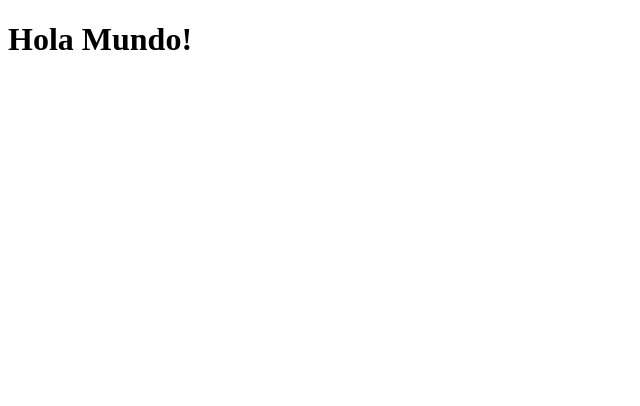
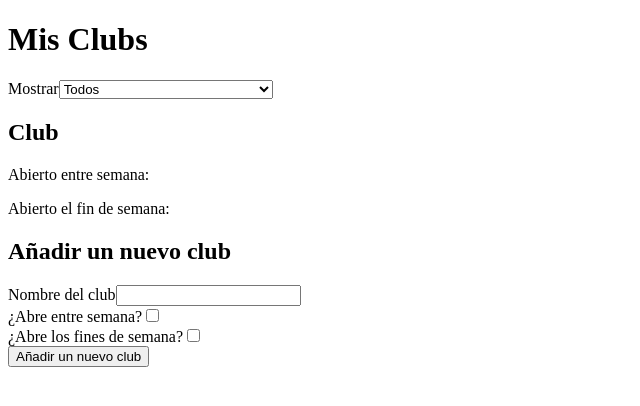
Before and after one commit to Adalab/modulo-3-evaluacion-intermedia-AndreaAguado, a React (Create React App) app: page / in a window 1280 px wide. Shown: the top 406 px of the page, without its empty margins (0-640 px from the left). Built offline with nearby package versions, Linux system fonts and the light colour scheme.

Commit message:
add html structure

```diff
--- a/public/index.html
+++ b/public/index.html
@@ -4,7 +4,7 @@
     <meta charset="utf-8" />
     <link rel="icon" href="%PUBLIC_URL%/favicon.ico" />
     <meta name="viewport" content="width=device-width, initial-scale=1" />
-    <title>React Starter Kit</title>
+    <title>Mis Clubs</title>
   </head>
   <body>
     <noscript>You need to enable JavaScript to run this app.</noscript>
--- a/src/components/App.js
+++ b/src/components/App.js
@@ -3,7 +3,46 @@ import '../styles/App.css';
 function App() {
   return (
     <div>
-      <h1>Hola Mundo!</h1>
+      <header>
+        <h1>Mis Clubs</h1>
+        <form action="">
+          <label htmlFor="schedule">Mostrar</label>
+          <select name="schedule" id="schedule">
+            <option value="everyday">Todos</option>
+            <option value="openOnWeekdays">Los que abren entre semana</option>
+            <option value="openOnWeekend">Los que abren en fin de semana</option>
+          </select>
+        </form>
+      </header>
+      <main>
+        <section>
+          <div>
+            <h2>Club</h2>
+            <p>Abierto entre semana:</p>
+            <p>Abierto el fin de semana:</p>
+          </div>
+        </section>
+        <section>
+          <h2>Añadir un nuevo club</h2>
+          <form className="addClub" action="">
+            <label htmlFor="name">Nombre del club</label>
+            <input id="name" type="text" />
+            <div className="checkboxes">
+              <label htmlFor="openOnWeekdays">
+              ¿Abre entre semana?
+                <input className="input"  type="checkbox" name="openOnWeekdays" id="openOnWeekdays" />
+              </label>
+              <label htmlFor="openOnWeekend">
+              ¿Abre los fines de semana?
+                <input className="input" type="checkbox" name="openOnWeekend" id="openOnWeekend" />
+              </label>
+            </div>
+            <input className="submit" type="submit" value="Añadir un nuevo club" />
+          </form>
+        </section>
+      </main>
+
+
     </div>
   );
 }
--- a/src/styles/App.css
+++ b/src/styles/App.css
@@ -0,0 +1,4 @@
+.checkboxes {
+  display: flex;
+  flex-direction: column;
+}
```
